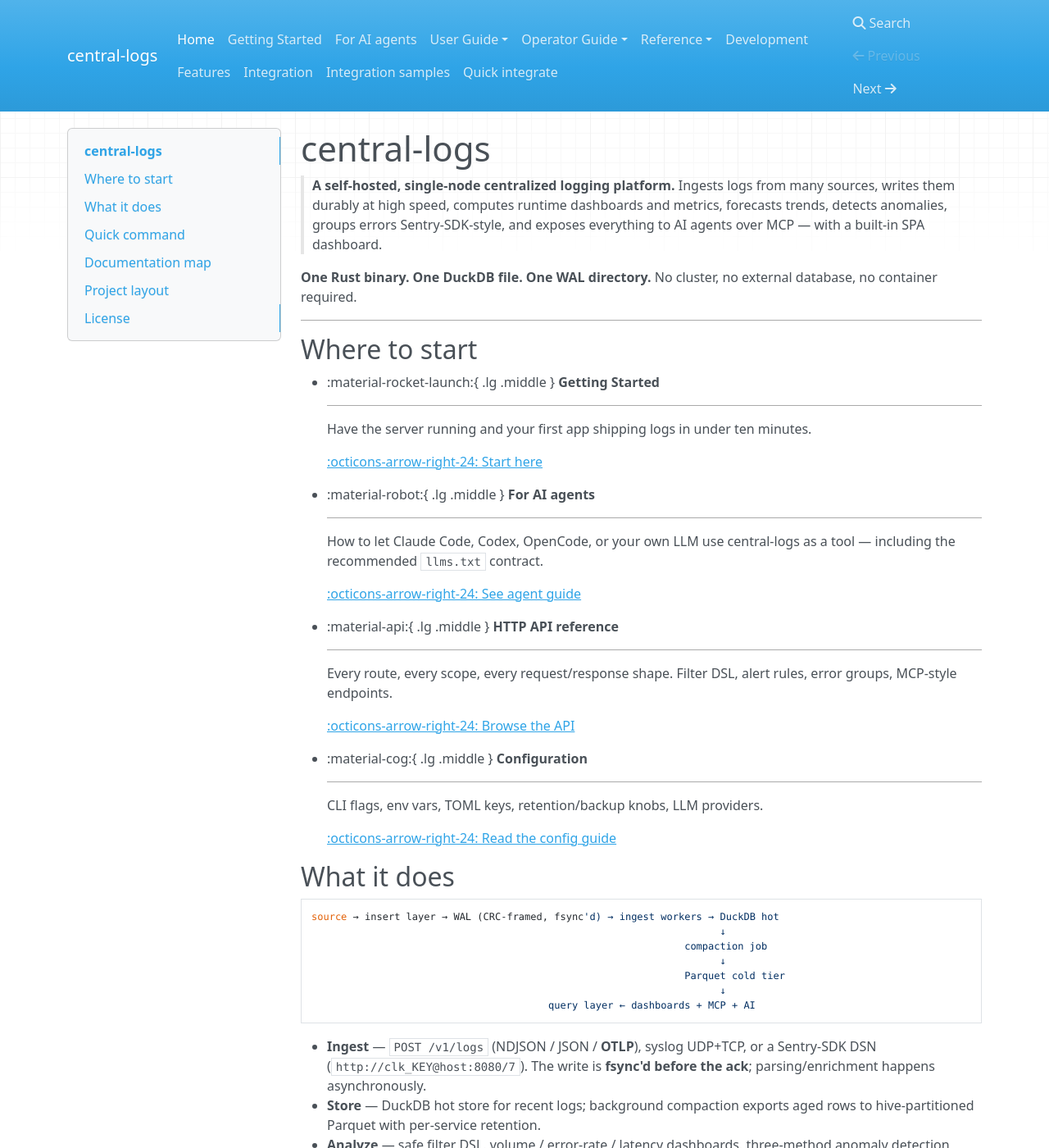
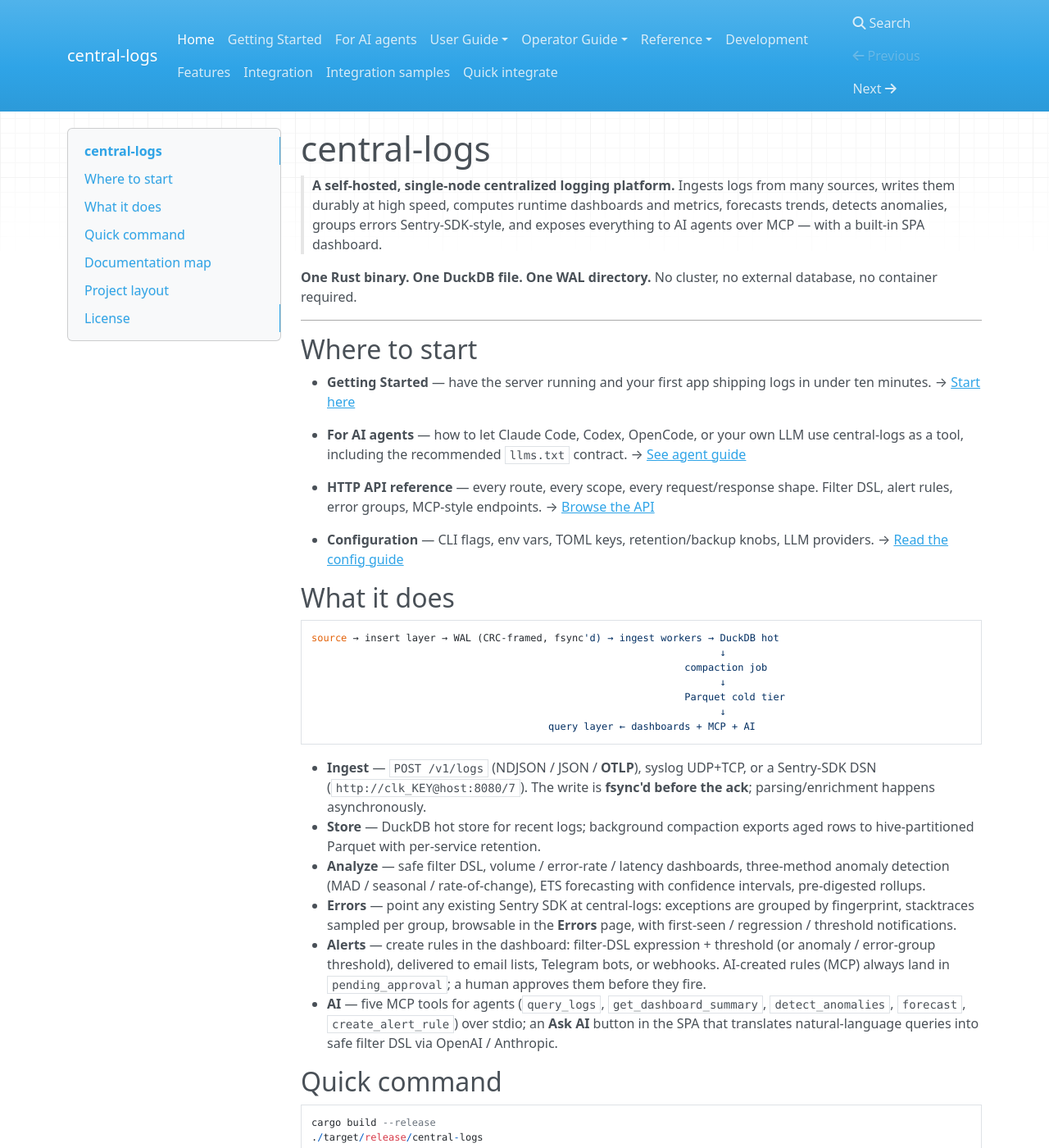
Before and after one commit to kamilersz/central-logs, an MkDocs documentation site: the page built from docs/index.md, in a window 1280 px wide and 1400 px high. Shown: the whole window at 82% size. Built offline with MkDocs 1.6.1, drawn with Linux system fonts in a browser that asks for light colours; nearby versions of some CDN libraries.

Commit message:
Remove mkdocs-material grid-cards markup from docs/index.md
The :material-* / :octicons-* icon shorthand and the <div class="grid
cards"> container are mkdocs-material extensions that don't render with
the built-in mkdocs theme. Replace with a plain bullet list — the same
information, portable across themes.

```diff
--- a/docs/index.md
+++ b/docs/index.md
@@ -13,44 +13,23 @@
 
 ## Where to start
 
-<div class="grid cards" markdown>
+- **Getting Started** — have the server running and your first app
+  shipping logs in under ten minutes.
+  → [Start here](getting-started.md)
 
-- :material-rocket-launch:{ .lg .middle } **Getting Started**
+- **For AI agents** — how to let Claude Code, Codex, OpenCode, or your
+  own LLM use central-logs as a tool, including the recommended
+  `llms.txt` contract.
+  → [See agent guide](llms.md)
 
-    ---
+- **HTTP API reference** — every route, every scope, every
+  request/response shape. Filter DSL, alert rules, error groups,
+  MCP-style endpoints.
+  → [Browse the API](API.md)
 
-    Have the server running and your first app shipping logs in under ten
-    minutes.
-
-    [:octicons-arrow-right-24: Start here](getting-started.md)
-
-- :material-robot:{ .lg .middle } **For AI agents**
-
-    ---
-
-    How to let Claude Code, Codex, OpenCode, or your own LLM use
-    central-logs as a tool — including the recommended `llms.txt` contract.
-
-    [:octicons-arrow-right-24: See agent guide](llms.md)
-
-- :material-api:{ .lg .middle } **HTTP API reference**
-
-    ---
-
-    Every route, every scope, every request/response shape. Filter DSL,
-    alert rules, error groups, MCP-style endpoints.
-
-    [:octicons-arrow-right-24: Browse the API](API.md)
-
-- :material-cog:{ .lg .middle } **Configuration**
-
-    ---
-
-    CLI flags, env vars, TOML keys, retention/backup knobs, LLM providers.
-
-    [:octicons-arrow-right-24: Read the config guide](CONFIGURATION.md)
-
-</div>
+- **Configuration** — CLI flags, env vars, TOML keys, retention/backup
+  knobs, LLM providers.
+  → [Read the config guide](CONFIGURATION.md)
 
 ## What it does
 
```
